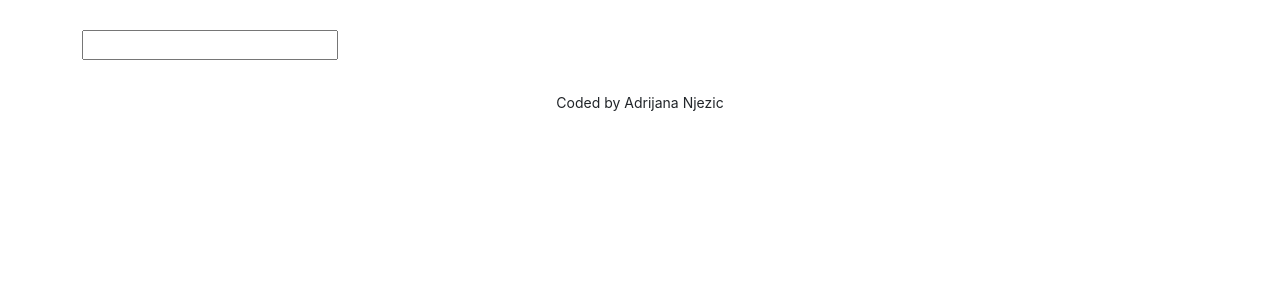
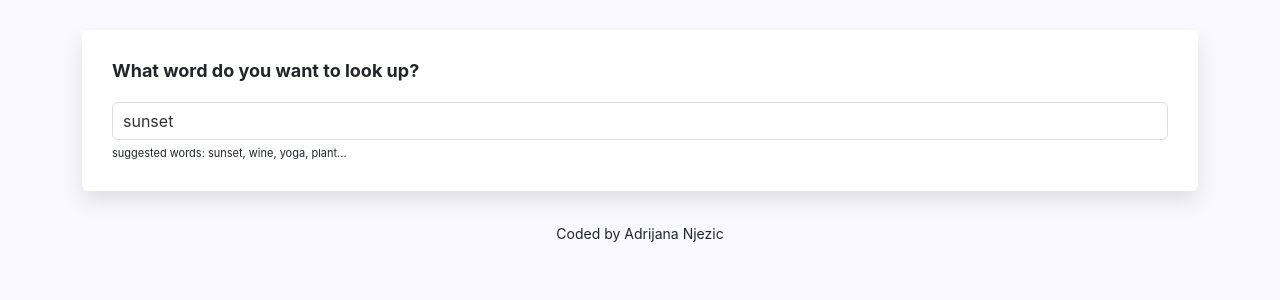
Before and after one commit to AdrijanaNj/dictionary-project, a React (Create React App) app: page / in a window 1280 px wide. Shown: the top 300 px of the page. Built offline with nearby package versions, Linux system fonts and the light colour scheme; no server answers.

Commit message:
Styled the application

```diff
--- a/src/App.css
+++ b/src/App.css
@@ -1,3 +1,10 @@
+body {
+  background: #f9f8fe;
+}
+a {
+  color: #9670f4;
+}
+
 .App-header {
   margin: 30px 0;
 }
--- a/src/App.js
+++ b/src/App.js
@@ -7,7 +7,7 @@ function App() {
       <div className="container">
         <header className="App-header"></header>
         <main>
-          <Dictionary />
+          <Dictionary defaultKeyword="sunset" />
         </main>
         <footer className="App-footer">
           <small>Coded by Adrijana Njezic</small>
--- a/src/Dictionary.css
+++ b/src/Dictionary.css
@@ -0,0 +1,23 @@
+.Dictionary h1 {
+  font-size: 18px;
+  font-weight: bold;
+  margin-bottom: 20px;
+}
+.Dictionary section {
+  background: white;
+  padding: 30px;
+  border-radius: 6px;
+  box-shadow: 0px 10px 20px rgba(0, 0, 0, 0.1);
+  margin: 20px 0;
+}
+.Dictionary input {
+  width: 100%;
+  border-radius: 6px;
+  padding: 6px 10px;
+  border: 1px solid #ddd;
+  color: #333;
+}
+.Dictionary .hint {
+  font-size: 11px;
+  margin-top: 5px;
+}
--- a/src/Dictionary.js
+++ b/src/Dictionary.js
@@ -2,31 +2,53 @@ import React, { useState } from "react";
 import "./Dictionary.css";
 import axios from "axios";
 import Results from "./Results";
-export default function Dictionary() {
-  let [keyword, setKeyword] = useState("");
+
+export default function Dictionary(props) {
+  let [keyword, setKeyword] = useState(props.defaultKeyword);
   let [results, setResults] = useState(null);
+  let [loaded, setLoaded] = useState(false);
 
   function handleKeywordChange(event) {
     setKeyword(event.target.value);
+  }
+  function load() {
+    setLoaded(true);
+    search();
   }
 
   function handleResponse(response) {
     setResults(response.data[0]);
   }
-
-  function search(event) {
-    event.preventDefault();
+  function search() {
     // documentation: https://dictionaryapi.dev/
     let apiUrl = `https://api.dictionaryapi.dev/api/v2/entries/en_US/${keyword}`;
     axios.get(apiUrl).then(handleResponse);
   }
-
+  function handleSubmit(event) {
+    event.preventDefault();
+    search();
+  }
+  if (loaded) {
     return (
       <div className="Dictionary">
-      <form onSubmit={search}>
-        <input type="search" onChange={handleKeywordChange} />
+        <section>
+          <h1>What word do you want to look up?</h1>
+          <form onSubmit={handleSubmit}>
+            <input
+              type="search"
+              onChange={handleKeywordChange}
+              defaultValue={props.defaultKeyword}
+            />
           </form>
+          <div className="hint">
+            suggested words: sunset, wine, yoga, plant...
+          </div>
+        </section>
         <Results results={results} />
       </div>
     );
+  } else {
+    load();
+    return "Loading";
   }
+}
--- /dev/null
+++ b/src/Meaning.css
@@ -0,0 +1,10 @@
+.Meaning h3 {
+  font-size: 24px;
+  line-height: 1.5;
+  font-weight: bold;
+}
+.Meaning .example {
+  color: #70757a;
+  font-style: italic;
+  margin-top: 10px;
+}
--- a/src/Meaning.js
+++ b/src/Meaning.js
@@ -1,5 +1,6 @@
 import React from "react";
 import Synonyms from "./Synonyms";
+import "./Meaning.css";
 
 export default function Meaning(props) {
   console.log(props.meaning);
@@ -9,16 +10,9 @@ export default function Meaning(props) {
       {props.meaning.definitions.map(function (definition, index) {
         return (
           <div key={index}>
-            <p>
-              <strong>Definition:</strong>
-              {definition.definition}
-              <br />
-              <strong>Example:</strong>
-              <em>{definition.example}</em>
-              <br />
-
-              <Synonyms synonyms={definition.synonyms} />
-            </p>
+            <div className="definition">{definition.definition}</div>
+            <div className="example">{definition.example}</div>
+            <Synonyms synonyms={definition.synonyms} />
           </div>
         );
       })}
--- /dev/null
+++ b/src/Phonetic.css
@@ -0,0 +1,22 @@
+.Phonetic {
+  margin: 20px 0;
+}
+
+.Phonetic a {
+  margin-right: 10px;
+  border: 1px solid #ddd;
+  text-decoration: none;
+  padding: 8px 15px;
+  border-radius: 20px;
+  transition: all 150ms ease-in-out;
+  font-size: 13px;
+  font-weight: bold;
+}
+.Phonetic a:hover {
+  background: #9670f4;
+  color: white;
+}
+.Phonetic .text {
+  opacity: 0.5;
+  font-weight: bold;
+}
--- a/src/Phonetic.js
+++ b/src/Phonetic.js
@@ -1,4 +1,5 @@
 import React from "react";
+import "./Phonetic.css";
 export default function Phonetic(props) {
   console.log(props.phonetic);
   return (
@@ -6,8 +7,7 @@ export default function Phonetic(props) {
       <a href={props.phonetic.audio} target="_blank" rel="noreferrer">
         Listen
       </a>
-      <br />
-      {props.phonetic.text}
+      <span className="text">{props.phonetic.text}</span>
     </div>
   );
 }
--- /dev/null
+++ b/src/Results.css
@@ -0,0 +1,5 @@
+.Results h2 {
+  font-size: 36px;
+  font-weight: bold;
+  line-height: 1.5;
+}
--- a/src/Results.js
+++ b/src/Results.js
@@ -1,12 +1,14 @@
 import React from "react";
 import Meaning from "./Meaning";
 import Phonetic from "./Phonetic";
+import "./Results.css";
 
 export default function Results(props) {
   console.log(props.results);
   if (props.results) {
     return (
       <div className="Results">
+        <section>
           <h2>{props.results.word}</h2>
           {props.results.phonetics.map(function (phonetic, index) {
             return (
@@ -15,11 +17,12 @@ export default function Results(props) {
               </div>
             );
           })}
+        </section>
         {props.results.meanings.map(function (meaning, index) {
           return (
-            <div key={index}>
+            <section key={index}>
               <Meaning meaning={meaning} />
-            </div>
+            </section>
           );
         })}
       </div>
--- /dev/null
+++ b/src/Synonyms.css
@@ -0,0 +1,11 @@
+.Synonyms {
+  margin: 15px 0 0;
+  padding: 0;
+}
+
+.Synonyms li {
+  display: inline-block;
+  padding-right: 10px;
+  font-size: 13px;
+  line-height: 1;
+}
--- a/src/Synonyms.js
+++ b/src/Synonyms.js
@@ -1,4 +1,5 @@
 import React from "react";
+import "./Synonyms.css";
 export default function Synonyms(props) {
   if (props.synonyms) {
     return (
```
Lines whose indentation alone changed are shown as unchanged.
